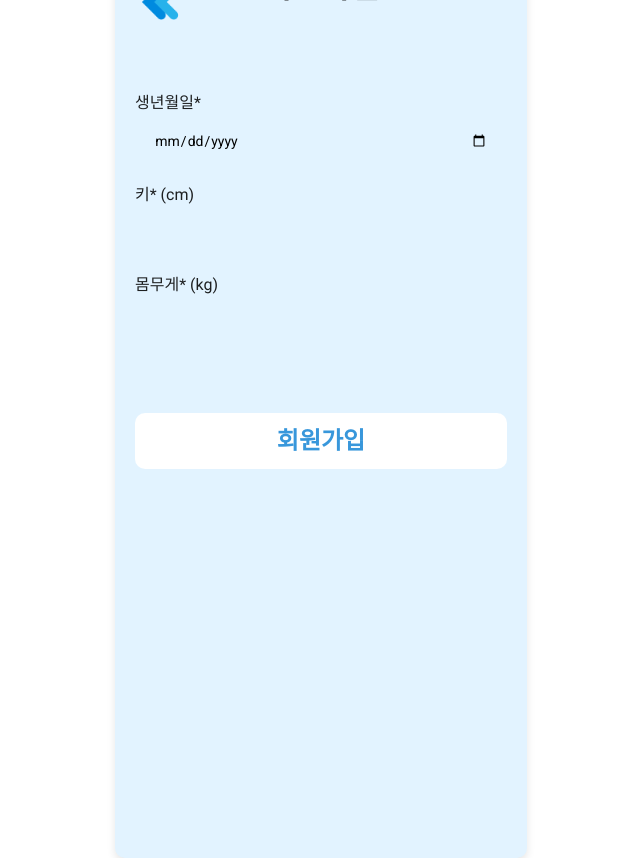
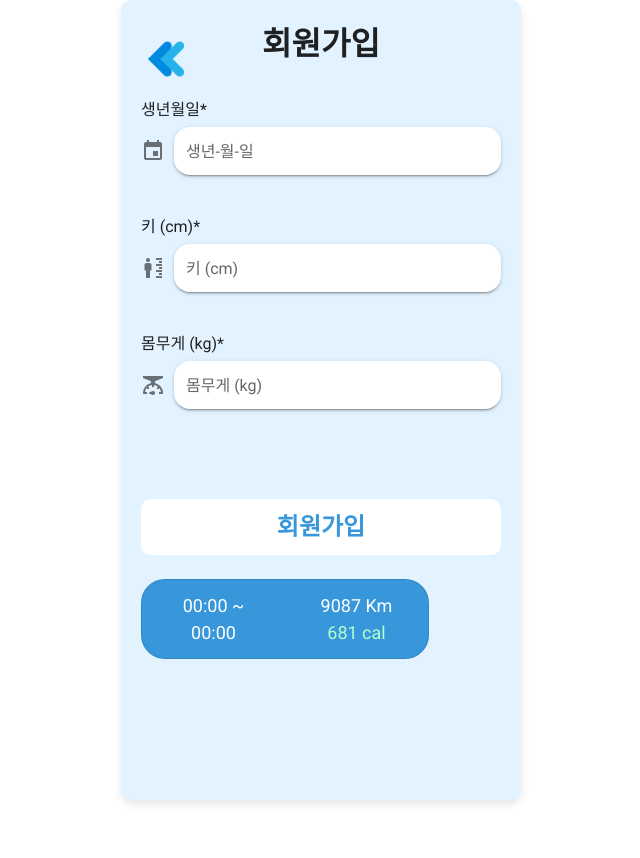
Before and after one commit to KOSA-4Back/RunUs_FE, a Vue app: page /profile-details in a window 1280 px wide. Shown: the whole page, without its empty margins (319-959 px from the left). After the commit the page ends 800 px from the top, so only its background shows below. Built offline with nearby package versions, Linux system fonts and the light colour scheme.

Commit message:
Feat: input, card item 구현
- input, card item 구현

```diff
--- /dev/null
+++ b/src/components/layout/atoms/item/card/CardItem.vue
@@ -0,0 +1,109 @@
+<template>
+    <v-card class="custom-panel rounded-xxl" outlined>
+        <v-row no-gutters align="center" justify="space-between">
+            <v-col cols="6" class="content">
+                <div class="date-section">
+                    <div class="date" v-if="viewFlag === 'active'" v-html="formattedActiveTime"></div>
+                    <div v-else>
+                        <div class="date">{{ date }}</div>
+                        <div class="day">{{ day }}</div>
+                    </div>
+                </div>
+            </v-col>
+            <v-col cols="6" class="content">
+                <div class="goal-section" v-if="viewFlag === 'goal'">
+                    <span>goal</span>
+                    <span class="distance"></span>
+                    <span> / {{ distance }} Km</span>
+                </div>
+                <div class="distance-section" v-else>
+                    <div class="distance">{{ distance }} Km</div>
+                    <div class="calories">{{ calories }} cal</div>
+                </div>
+            </v-col>
+        </v-row>
+    </v-card>
+</template>
+
+<script>
+export default {
+    props: {
+        day: {
+            type: String,
+            default: '월요일',
+        },
+        date: {
+            type: String,
+            default: '08/14',
+        },
+        distance: {
+            type: Number,
+            default: 9087,
+        },
+        calories: {
+            type: Number,
+            default: 681,
+        },
+        viewFlag: {
+            type: String,
+            default: '',
+        },
+        activeTime: {
+            type: String,
+            default: '00:00 ~ 00:00',
+        },
+        goalDistance: {
+            type: Number,
+            default: 10,
+        },
+    },
+    computed: {
+        formattedActiveTime() {
+            return this.activeTime.replace('~', '~<br/>');
+        },
+    },
+};
+</script>
+
+<style scoped>
+@import '@/scss/variables.scss';
+
+.custom-panel {
+    display: flex;
+    align-items: center;
+    background-color: #3897db !important;
+    color: #ffffff !important;
+    height: 80px;
+    width: 288px;
+}
+
+.content {
+    text-align: center;
+}
+
+.date-section {
+    font-size: 18px;
+}
+
+.date-section .date {
+    font-size: 18px;
+}
+
+.date-section .day {
+    font-size: 16px;
+    color: #ffc0c0;
+}
+
+.distance-section {
+    font-size: 18px;
+}
+
+.distance-section .distance {
+    font-size: 18px;
+}
+
+.distance-section .calories {
+    font-size: 18px;
+    color: #b0ffce;
+}
+</style>
--- /dev/null
+++ b/src/components/layout/atoms/item/input/DatePickerInputItem.vue
@@ -0,0 +1,53 @@
+<template>
+    <div>
+        <v-menu ref="menu" v-model="menu" :close-on-content-click="false" transition="scale-transition" offset-y max-width="290px">
+            <template v-slot:activator="{ on, attrs }">
+                <v-text-field v-model="internalDate" :label="label" prepend-icon="mdi-calendar" solo readonly v-bind="attrs" v-on="on" class="rounded-xl"> </v-text-field>
+            </template>
+            <v-date-picker v-model="internalDate" @input="updateDate" :day-format="dayFormat" />
+        </v-menu>
+    </div>
+</template>
+
+<script>
+export default {
+    props: {
+        value: {
+            type: String,
+            default: '',
+        },
+        label: {
+            type: String,
+            default: '년도-월-일',
+        },
+    },
+    data() {
+        return {
+            menu: false,
+            internalDate: this.value,
+        };
+    },
+    watch: {
+        value(newVal) {
+            this.internalDate = newVal;
+        },
+    },
+    methods: {
+        updateDate(value) {
+            this.$emit('input', value);
+            this.menu = false;
+        },
+        dayFormat(date) {
+            return new Date(date).getDate();
+        },
+    },
+};
+</script>
+
+<style scoped>
+@import '@/scss/variables.scss';
+
+.custom-text-field {
+    height: 30px !important;
+}
+</style>
--- /dev/null
+++ b/src/components/layout/atoms/item/input/InputItem.vue
@@ -0,0 +1,47 @@
+<template>
+    <div>
+        <v-text-field v-model="inputValue" :label="label" :type="inputType" :prepend-icon="prependIcon" solo class="rounded-xl" @input="filterInput"></v-text-field>
+    </div>
+</template>
+
+<script>
+export default {
+    props: {
+        value: {
+            type: String,
+            default: '',
+        },
+        label: {
+            type: String,
+            default: 'label',
+        },
+        prependIcon: {
+            type: String,
+            default: 'mdi-human-male-height',
+        },
+        inputType: {
+            type: String,
+            default: 'text',
+        },
+    },
+    data() {
+        return {
+            inputValue: this.value,
+        };
+    },
+    methods: {
+        filterInput() {
+            this.$emit('input', this.inputValue);
+        },
+    },
+};
+</script>
+
+<style scoped>
+@import '@/scss/variables.scss';
+
+.custom-text-field {
+    background-color: #e3f2fd !important;
+    height: 45px !important;
+}
+</style>
--- /dev/null
+++ b/src/components/layout/atoms/item/label/LabelItem.vue
@@ -0,0 +1,36 @@
+<template>
+    <label :class="customClass">{{ sanitizedLabel }}</label>
+</template>
+
+<script>
+export default {
+    props: {
+        name: {
+            type: String,
+            default: 'Label',
+        },
+        required: {
+            type: Boolean,
+            default: false,
+        },
+        customClass: {
+            type: String,
+            default: '',
+        },
+    },
+    computed: {
+        sanitizedLabel() {
+            return this.required ? this.name + '*' : this.name;
+        },
+    },
+};
+</script>
+
+<style scoped>
+label {
+    display: block;
+    text-align: left;
+    margin-bottom: 5px;
+    font-size: 16px;
+}
+</style>
--- a/src/components/layout/draw-by-kmj/ProfileDetailsCompo.vue
+++ b/src/components/layout/draw-by-kmj/ProfileDetailsCompo.vue
@@ -7,18 +7,23 @@
             </div>
             <form @submit.prevent="register">
                 <div class="input-box">
-                    <label for="birthdate" style="margin-top: 50px">생년월일*</label>
-                    <input type="date" id="birthdate" v-model="birthdate" />
+                    <label-item name="생년월일" :required="true"></label-item>
+                    <date-picker-input-item label="생년-월-일" v-model="birth"></date-picker-input-item>
                 </div>
                 <div class="input-box">
-                    <label for="height">키* (cm)</label>
-                    <input type="number" id="height" v-model="height" />
+                    <label-item name="키 (cm)" :required="true"></label-item>
+                    <input-item label="키 (cm)" v-model="height" prependIcon="mdi-human-male-height" inputType="Number"></input-item>
                 </div>
                 <div class="input-box">
-                    <label for="weight">몸무게* (kg)</label>
-                    <input type="number" id="weight" v-model="weight" />
+                    <label-item name="몸무게 (kg)" :required="true"></label-item>
+                    <input-item2 label="몸무게 (kg)" v-model="weight" prependIcon="mdi-scale" inputType="Number"></input-item2>
                 </div>
                 <button type="submit" class="register-button">회원가입</button>
+                <br />
+                <br />
+                <div>
+                    <card-item viewFlag="active"></card-item>
+                </div>
             </form>
         </div>
         <div v-if="showModal" class="modal-overlay">
@@ -31,10 +36,17 @@
 </template>
 
 <script>
+import DatePickerInputItem from '@/components/layout/atoms/item/input/DatePickerInputItem.vue';
+import InputItem from '@/components/layout/atoms/item/input/InputItem.vue';
+import InputItem2 from '@/components/layout/atoms/item/input/InputItem.vue';
+import LabelItem from '../atoms/item/label/LabelItem.vue';
+import CardItem from '../atoms/item/card/CardItem.vue';
+
 export default {
+    components: { DatePickerInputItem, InputItem, InputItem2, LabelItem, CardItem },
     data() {
         return {
-            birthdate: '',
+            birth: '',
             height: '',
             weight: '',
             showModal: false,
@@ -65,8 +77,8 @@ export default {
     background-color: #fff;
 }
 .details-box {
-    width: 412px; /* Galaxy S20 Ultra 비율에 맞춘 너비 */
-    height: 915px; /* Galaxy S20 Ultra 비율에 맞춘 높이 */
+    width: 400px; /* Galaxy S20 Ultra 비율에 맞춘 너비 */
+    height: 800px; /* Galaxy S20 Ultra 비율에 맞춘 높이 */
     padding: 20px;
     background-color: #e2f3ff;
     box-shadow: 0 4px 8px rgba(0, 0, 0, 0.1);
@@ -89,13 +101,7 @@ h1 {
     margin-right: 60px;
 }
 .input-box {
-    margin-bottom: 20px;
-}
-label {
-    display: block;
-    text-align: left;
-    margin-bottom: 5px;
-    font-size: 16px;
+    margin-bottom: 10px;
 }
 input {
     width: 95%;
--- a/src/plugins/vuetify.js
+++ b/src/plugins/vuetify.js
@@ -1,7 +1,14 @@
 import Vue from 'vue';
 import Vuetify from 'vuetify/lib/framework';
+import 'vuetify/dist/vuetify.min.css';
+import ko from 'vuetify/lib/locale/ko'; // 한국어 로케일을 가져옵니다.
 
 Vue.use(Vuetify);
+new Vuetify({
+    lang: {
+        locales: { ko },
+        current: 'ko', // 기본 로케일을 한국어로 설정합니다.
+    },
+});
 
-export default new Vuetify({
-});
+export default new Vuetify({});
```
